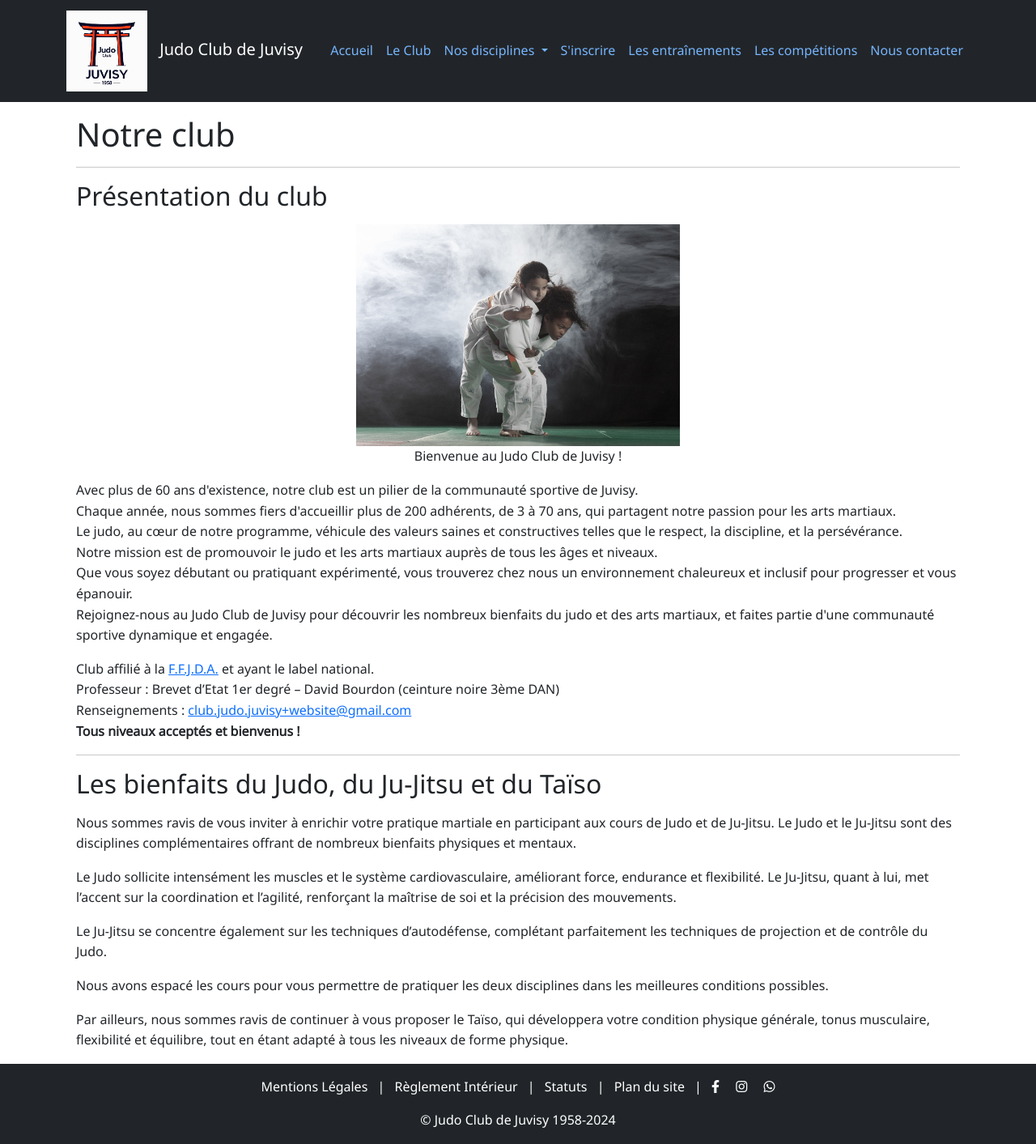
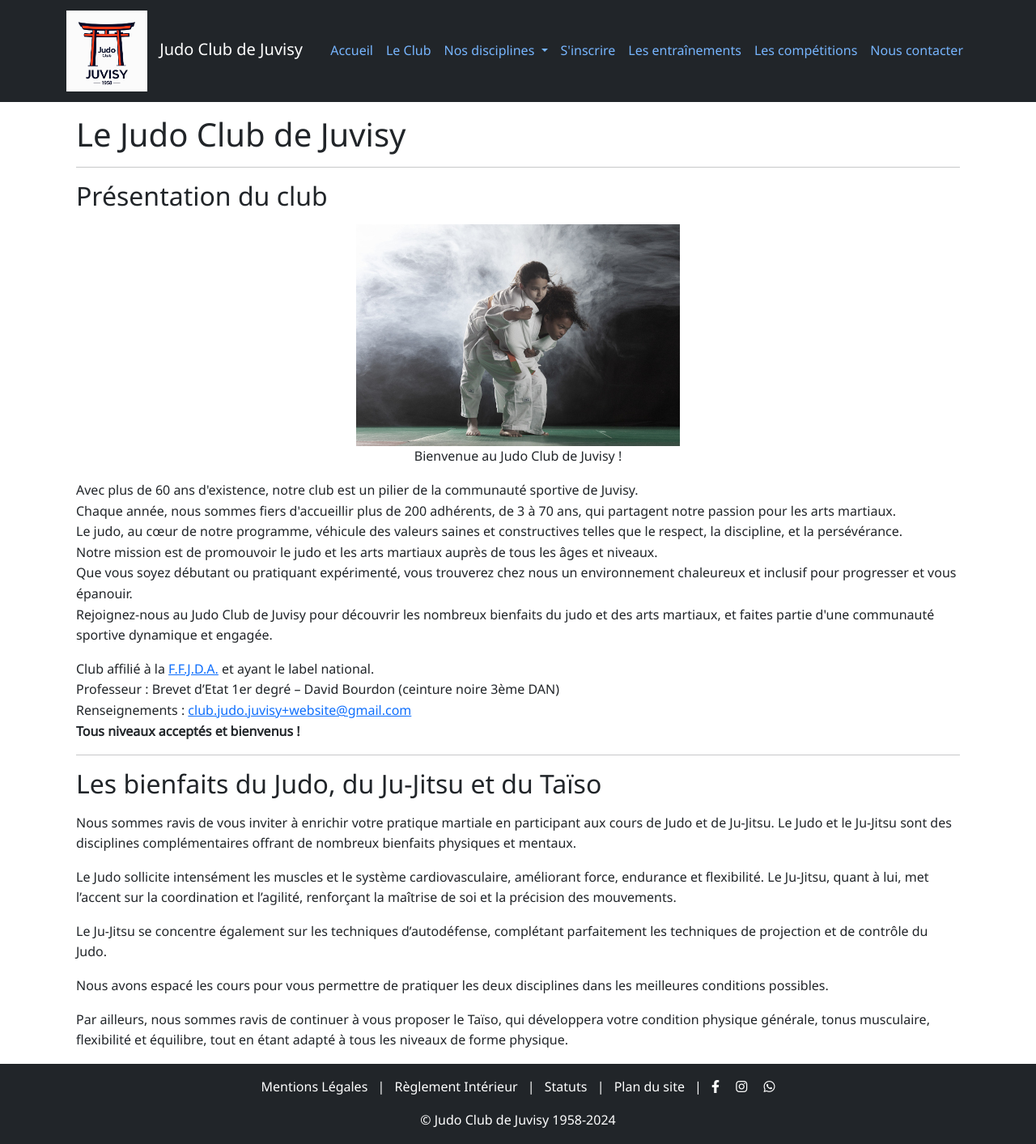
Before and after one commit to JudoClubJuvisy/website2, a Jekyll site: the page built from le-club.html, in a window 1280 px wide. Shown: the whole page at 81% size. Built offline with Jekyll 4.4.1, drawn with Linux system fonts in a browser that asks for light colours.

Commit message:
Update le-club.html

```diff
--- a/le-club.html
+++ b/le-club.html
@@ -5,7 +5,7 @@
 
 <main class="container my-3">
 
-    <h1>Notre club</h1>
+    <h1>Le Judo Club de Juvisy</h1>
 
     <hr>
 
```
